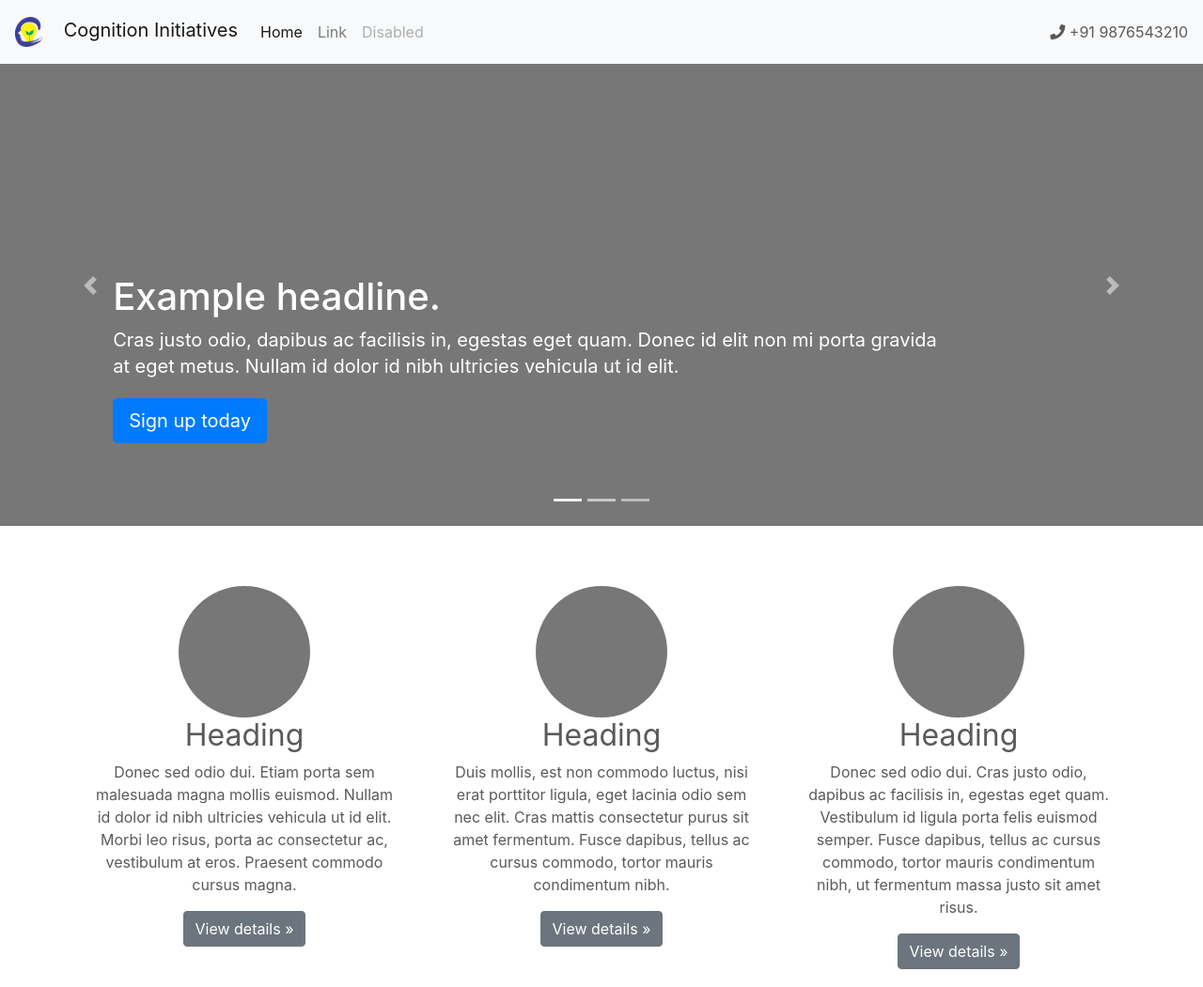
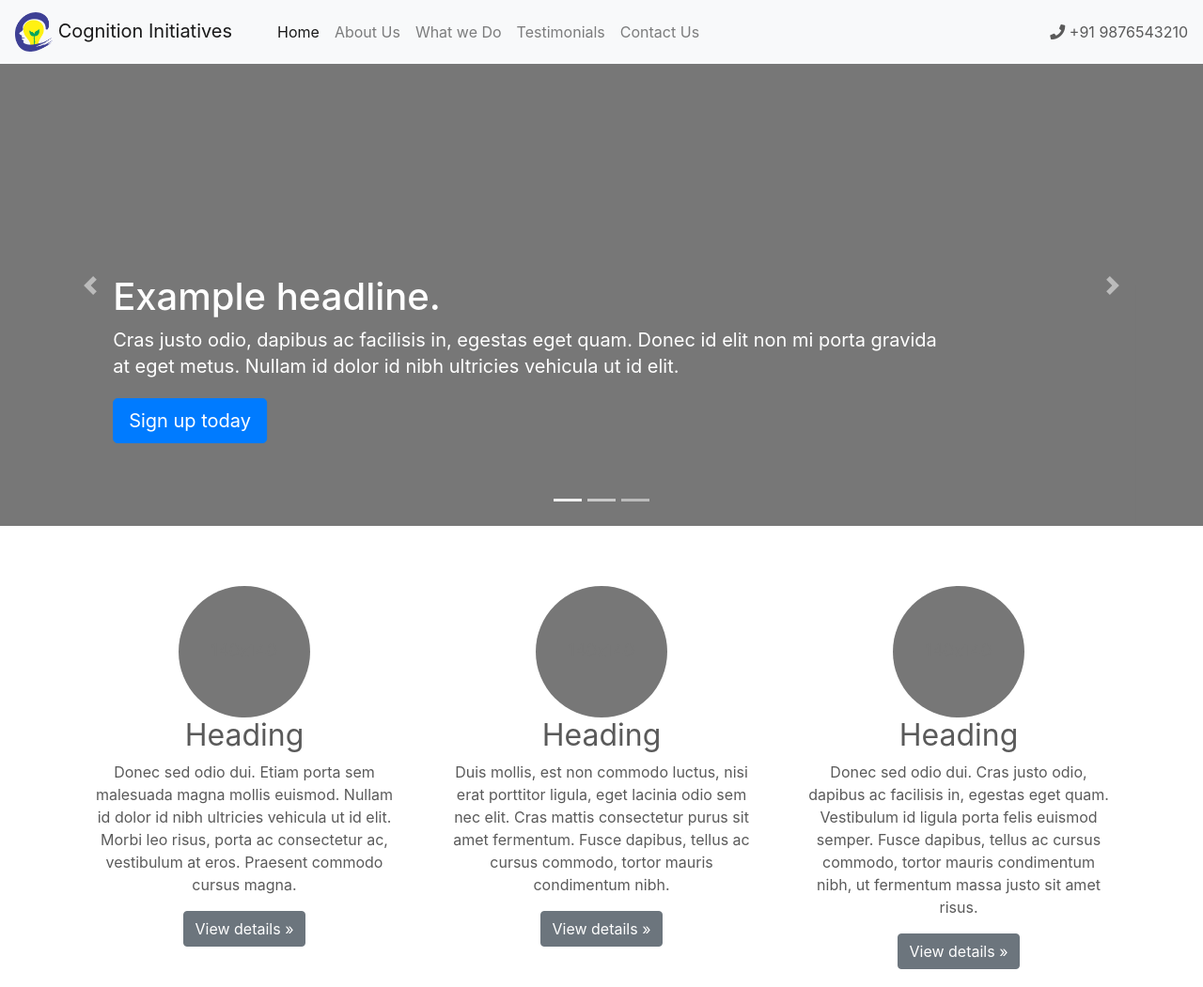
Before and after one commit to pramanikriju/cognipl.github.io, a plain HTML site: page index.html in a window 1280 px wide. Shown: the top 1051 px of the page at 94% size. Drawn offline with nearby package versions, Linux system fonts and the light colour scheme.

Commit message:
navbar content and changes

```diff
--- a/index.html
+++ b/index.html
@@ -42,22 +42,28 @@
     <header>
   <nav class="navbar navbar-expand-md navbar-light fixed-top bg-light" >
     <a class="navbar-brand" href="#">
-        <img class="img-fluid navbar-brand" src="assets/logo1.png" width="30" height="30">
+        <img class=" img-fluid" src="assets/logo1.png" width="40" height="50">
         Cognition Initiatives
       </a>
     <button class="navbar-toggler" type="button" data-toggle="collapse" data-target="#navbarCollapse" aria-controls="navbarCollapse" aria-expanded="false" aria-label="Toggle navigation">
       <span class="navbar-toggler-icon"></span>
     </button>
     <div class="collapse navbar-collapse" id="navbarCollapse">
-      <ul class="navbar-nav mr-auto">
+      <ul class="navbar-nav pl-4 mr-auto">
         <li class="nav-item active">
           <a class="nav-link" href="#">Home <span class="sr-only">(current)</span></a>
         </li>
         <li class="nav-item">
-          <a class="nav-link" href="#">Link</a>
+          <a class="nav-link" href="#">About Us</a>
         </li>
         <li class="nav-item">
-          <a class="nav-link disabled" href="#">Disabled</a>
+          <a class="nav-link " href="#">What we Do</a>
+        </li>
+          <li class="nav-item">
+          <a class="nav-link " href="#">Testimonials</a>
+        </li>
+           <li class="nav-item">
+          <a class="nav-link " href="#">Contact Us</a>
         </li>
       </ul>
       <form class="form-inline mt-2 mt-md-0">
@@ -195,7 +201,7 @@
   <!-- FOOTER -->
   <footer class="container">
     <p class="float-right"><a href="#">Back to top</a></p>
-    <p>&copy; 2017-2019 Company, Inc. &middot; <a href="#">Privacy</a> &middot; <a href="#">Terms</a></p>
+    <p>&copy;  Cognition Initiatives. &middot; <a href="www.riju.co">Made by Riju P.</a> &middot; </p>
   </footer>
 </main>
 <script src="https://code.jquery.com/jquery-3.3.1.slim.min.js" integrity="sha384-q8i/X+965DzO0rT7abK41JStQIAqVgRVzpbzo5smXKp4YfRvH+8abtTE1Pi6jizo" crossorigin="anonymous"></script>
```
